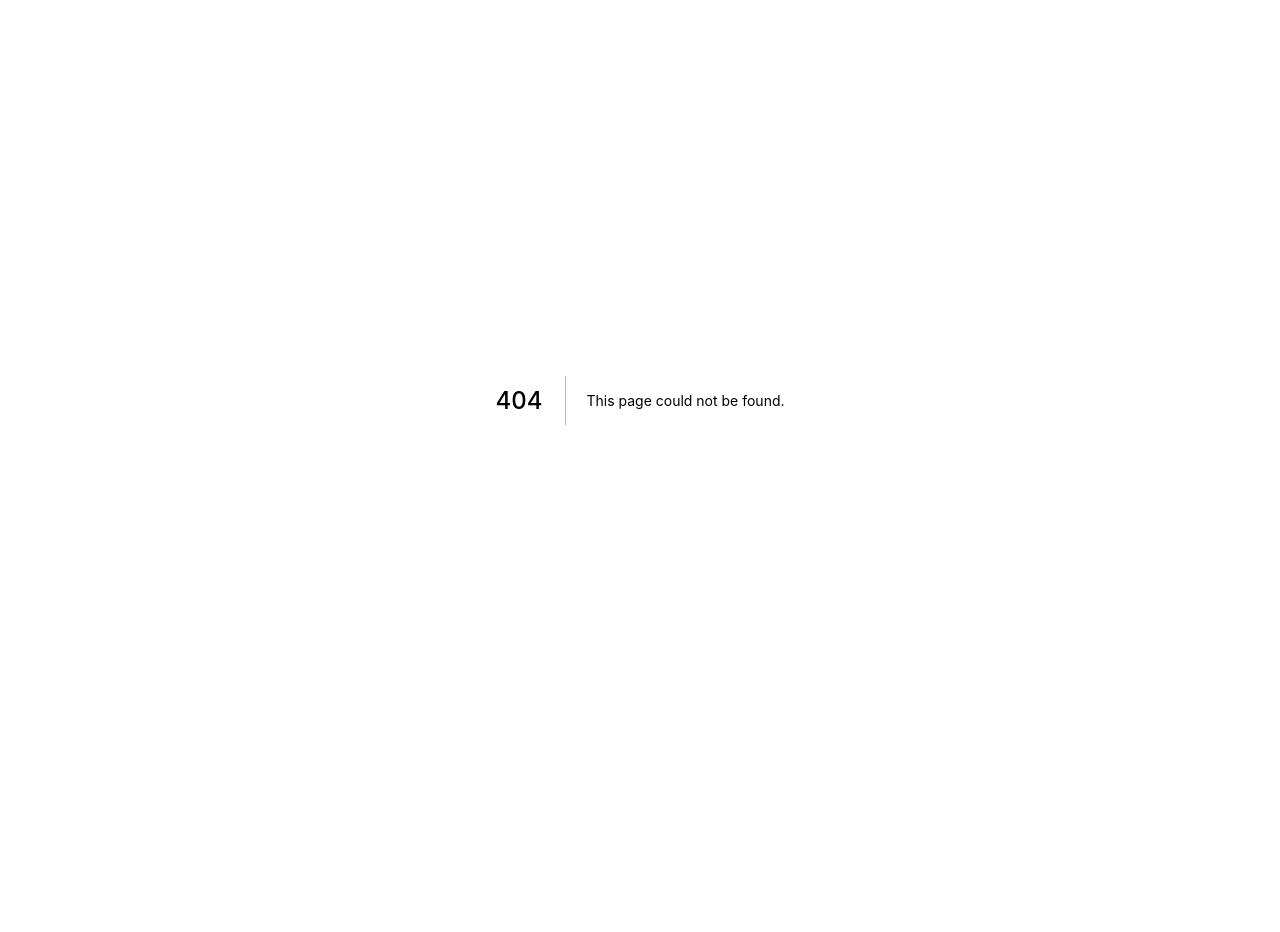
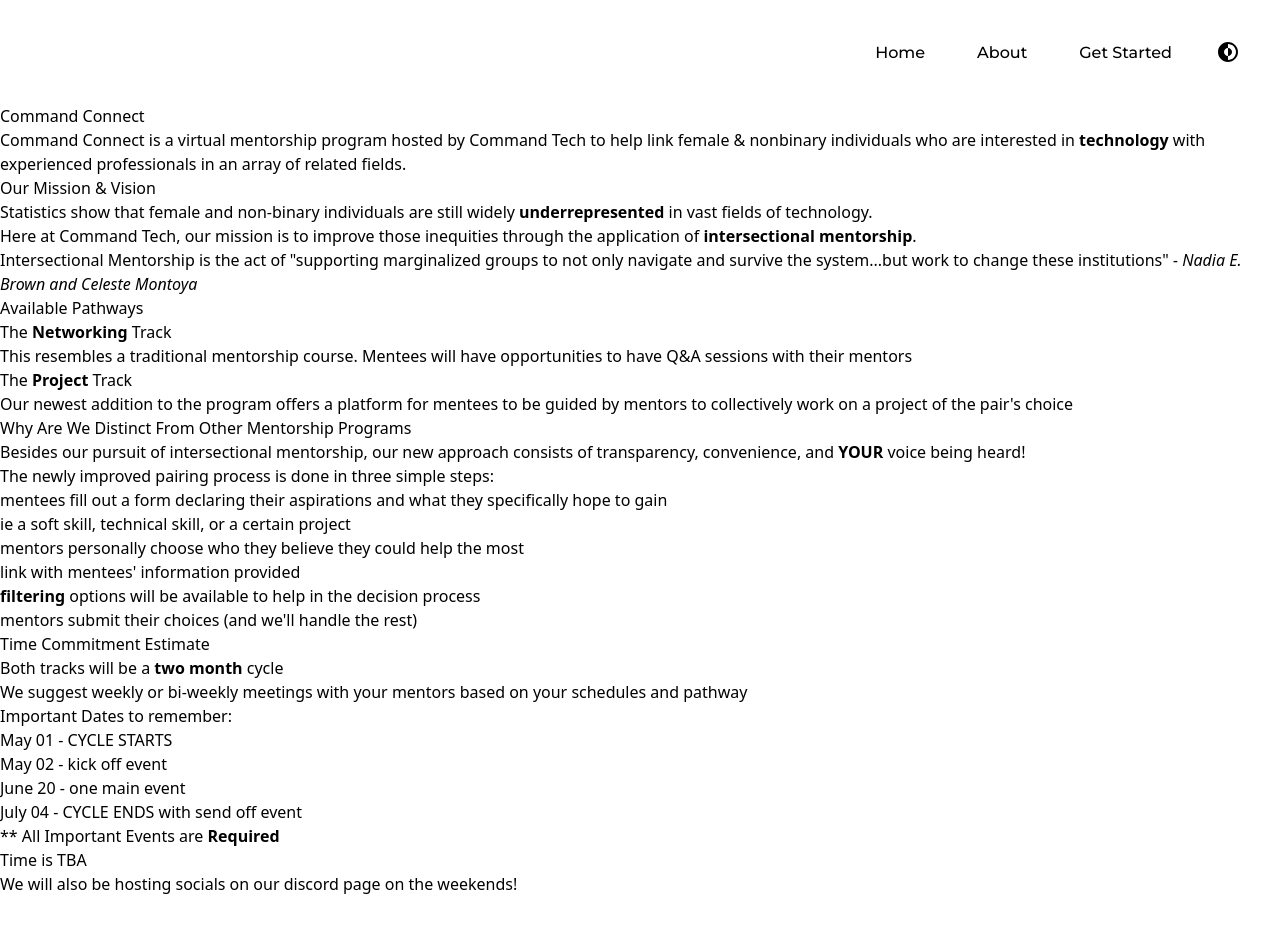
Before and after one commit to exu3/connect, a Next.js app: page /about in a window 1280 px wide. Before the commit this address had no page. Shown: the top 932 px of the page. Before the commit the page ends 800 px from the top, so only its background shows below. Built offline with nearby package versions, Linux system fonts and the light colour scheme.

Commit message:
:memo: big wall of text on about page

```diff
--- a/components/head.js
+++ b/components/head.js
@@ -2,7 +2,7 @@
 
 export default function HeadObject({children}) {
     const title = "Command Connect";
-    const description = "Command Connect is a mentorship program by Command Tech.";
+    const description = "Command Connect is a virtual STEM mentorship program hosted by Command Tech to help link female & nonbinary individuals who are interested in technology with experienced professionals in engineering, robotics, AI, and more.";
     const keywords = "STEM, coding, mentorship, women in stem";
     const author = "Command Tech";
     const twitter = "@commandtech";
--- /dev/null
+++ b/components/layout.js
@@ -0,0 +1,18 @@
+import HeadObject from './head'
+import Footer from './footer'
+import Nav from './nav'
+
+const Layout = (props) => {
+    return (
+            <div className="dark:text-white dark:bg-black">
+                <HeadObject />
+                <Nav/>
+                <div className="">
+                    {props.children} {/* without props, it renders an empty div */}
+                </div>
+                <Footer />
+            </div>
+    )
+}
+
+export default Layout
--- a/components/nav.js
+++ b/components/nav.js
@@ -5,7 +5,7 @@
 
 const links = [
     { label: "Home", href: "/" },
-    { label: "Our Program", href: "/" },
+    { label: "About", href: "/about" },
     { label: "Get Started", href: "/" },
 ]
 
--- /dev/null
+++ b/pages/about.mdx
@@ -0,0 +1,60 @@
+import Layout from "../components/layout";
+
+export default (props) => <Layout {...props} />;
+
+### Command Connect
+
+Command Connect is a virtual mentorship program hosted by Command Tech to help link female & nonbinary individuals who are interested in **technology** with experienced professionals in an array of related fields.
+
+### Our Mission & Vision
+
+Statistics show that female and non-binary individuals are still widely **underrepresented** in vast fields of technology.
+
+Here at Command Tech, our mission is to improve those inequities through the application of **intersectional mentorship**.
+
+Intersectional Mentorship is the act of "supporting marginalized groups to not only navigate and survive the system...but work to change these institutions" _- Nadia E. Brown and Celeste Montoya_
+
+### Available Pathways
+
+The **Networking** Track
+
+This resembles a traditional mentorship course. Mentees will have opportunities to have Q&A sessions with their mentors
+
+The **Project** Track
+
+Our newest addition to the program offers a platform for mentees to be guided by mentors to collectively work on a project of the pair's choice
+
+### Why Are We Distinct From Other Mentorship Programs
+
+Besides our pursuit of intersectional mentorship, our new approach consists of transparency, convenience, and **YOUR** voice being heard!
+
+The newly improved pairing process is done in three simple steps:
+
+1. mentees fill out a form declaring their aspirations and what they specifically hope to gain
+   - ie a soft skill, technical skill, or a certain project
+2. mentors personally choose who they believe they could help the most
+   - link with mentees' information provided
+   - **filtering** options will be available to help in the decision process
+3. mentors submit their choices (and we'll handle the rest)
+
+### Time Commitment Estimate
+
+Both tracks will be a **two** **month** cycle
+
+We suggest weekly or bi-weekly meetings with your mentors based on your schedules and pathway
+
+Important Dates to remember:
+
+May 01 - CYCLE STARTS
+
+May 02 - kick off event
+
+June 20 - one main event
+
+July 04 - CYCLE ENDS with send off event
+
+** All Important Events are **Required**
+
+Time is TBA
+
+We will also be hosting socials on our discord page on the weekends!
```
